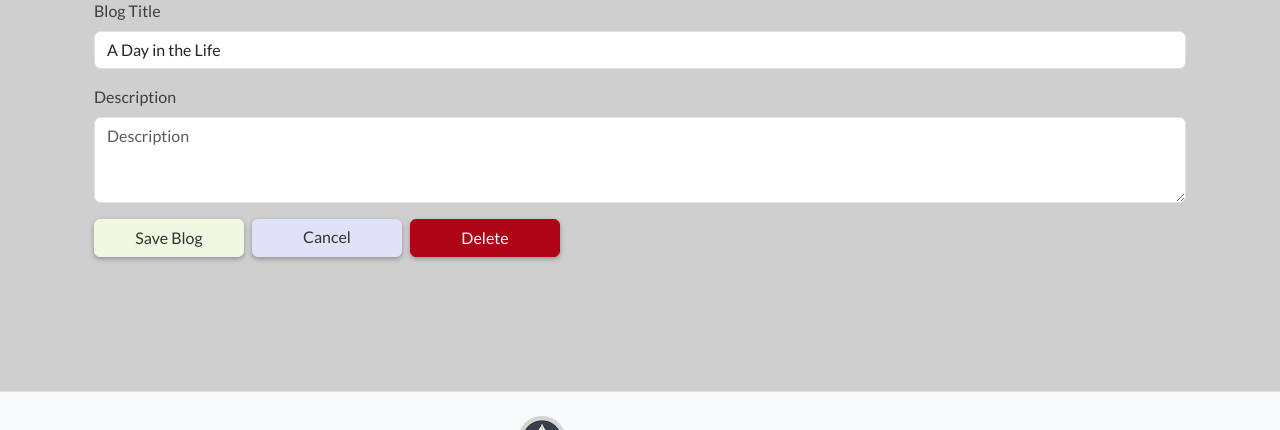
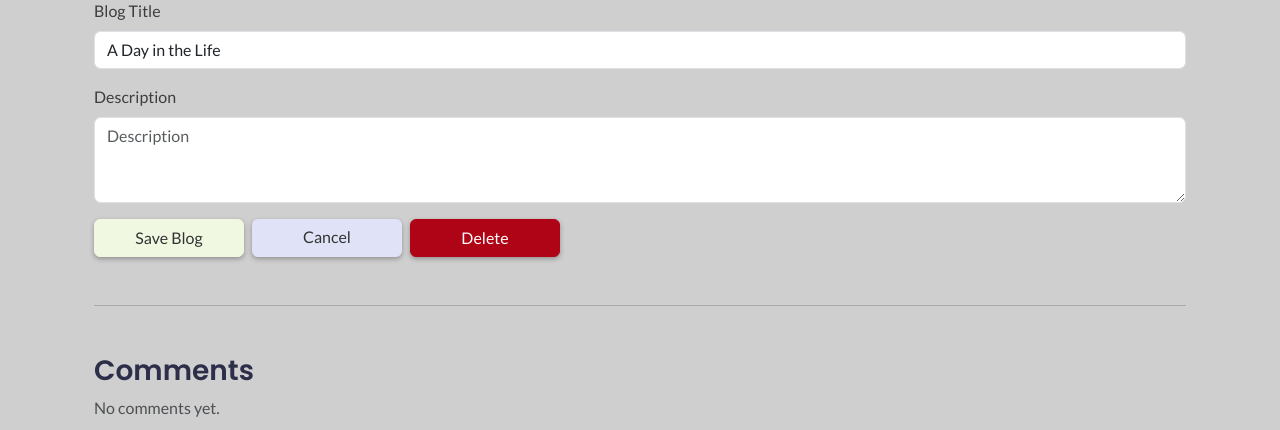
Before and after one commit to jeremyw0886/Blog, a Django app: page /edit_blog/2/ in a window 1280 px wide. Shown: the part 287-717 px from the top of the page. Run offline with Django 5.2, Linux system fonts and the light colour scheme; a user stored in the database is signed in; data comes from the database, SQL or seed files in the repository; both versions use the stored data as it was after the commit; parts of the project's set-up code (start-up, migrations or seed data) failed here and were passed over; some libraries are stand-ins or nearby versions.

Commit message:
modifies edit page

```diff
--- a/blogs/templates/blogs/edit.html
+++ b/blogs/templates/blogs/edit.html
@@ -18,5 +18,30 @@
       <button type="submit" class="btn btn btn-danger" onclick="return confirm('Delete this post?')">Delete</button>
     </div>
   </form>
+
+  <hr class="my-5">
+
+  {% for post in posts %}
+  <!-- Comments Section -->
+  <div class="mt-3">
+    <h3>Comments</h3>
+    {% if post.comments.all %}
+    {% for comment in post.comments.all %}
+    <div id="comment-{{ comment.id }}" class="mb-3 p-2 border rounded bg-light position-relative">
+      <div class="ms-2">
+        <strong>{{ comment.user.username }}</strong>:
+        <p class="mb-1">{{ comment.content }}</p>
+      </div>
+      {% if post.blog.owner == request.user %}
+      <button class="btn-close position-absolute top-0 end-0 m-2 delete-comment-btn" data-comment-id="{{ comment.id }}" aria-label="Delete"></button>
+      {% endif %}
+    </div>
+    {% endfor %}
+    {% else %}
+    <p class="text-muted">No comments yet.</p>
+    {% endif %}
+  </div>
+</div>
+{% endfor %}
 </div>
 {% endblock %}
--- a/blogs/views.py
+++ b/blogs/views.py
@@ -2,28 +2,15 @@
 from django.core.paginator import Paginator
 from django.shortcuts import render, redirect, get_object_or_404
 from django.urls import reverse
-
-# Django HTTP and response imports
 from django.http import Http404, JsonResponse
-
-# Django authentication imports
+from collections import defaultdict
 from django.contrib.auth.decorators import login_required
-
-# Django database imports
 from django.db.models import Count, Q
-
-# Django view decorators
 from django.views.decorators.csrf import csrf_exempt, csrf_protect
 from django.views.decorators.http import require_POST
-
-# Django messaging imports
 from django.contrib import messages
-
-# Local app imports
 from .forms import BlogForm, CommentForm, PostForm
 from .models import Blog, Post, Comment
-
-# Third-party app imports
 from taggit.models import Tag
 
 
@@ -119,6 +106,12 @@ def edit_blog(request, blog_id):
     # Fetch posts for display
     posts = Post.objects.filter(blog=blog).order_by("-created_at")
 
+    # Collect comments for each post
+    comments_by_post = defaultdict(list)
+    for post in posts:
+        for comment in post.comments.all():
+            comments_by_post[post.id].append(comment)
+
     if request.method == "POST":
         # Process blog edit form
         blog_form = BlogForm(request.POST, instance=blog)
@@ -136,6 +129,7 @@ def edit_blog(request, blog_id):
         {
             "blog_form": blog_form,
             "posts": posts,
+            "comments_by_post": comments_by_post,
             "cancel_url": reverse("blogs:blog_detail", args=[blog.id]),
         },
     )
@@ -293,10 +287,15 @@ def edit_comment(request, comment_id):
 @login_required
 @require_POST
 def delete_comment(request, comment_id):
-    """Allow comment author to delete their comment."""
-    comment = get_object_or_404(Comment, id=comment_id, user=request.user)
-    comment.delete()
-    return JsonResponse({"success": True, "comment_id": comment_id})
+    """Allow comment author or post owner to delete a comment."""
+    comment = get_object_or_404(Comment, id=comment_id)
+
+    # Ensure the user is either the comment author or the post owner
+    if comment.user == request.user or comment.post.blog.owner == request.user:
+        comment.delete()
+        return JsonResponse({"success": True, "comment_id": comment_id})
+    else:
+        return JsonResponse({"error": "Permission denied"}, status=403)
 
 
 @login_required
```
Also changed, not shown: db.sqlite3.
